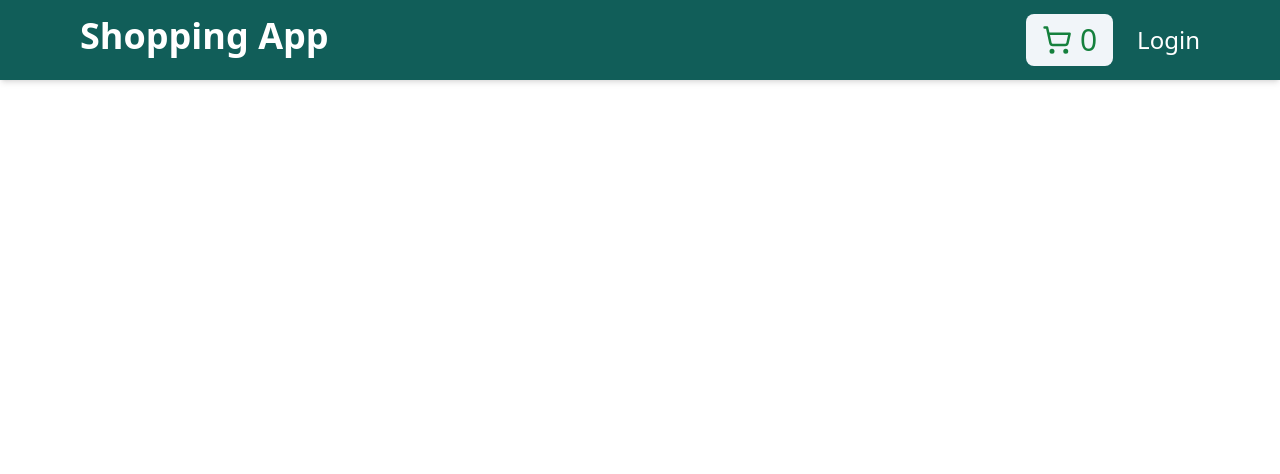
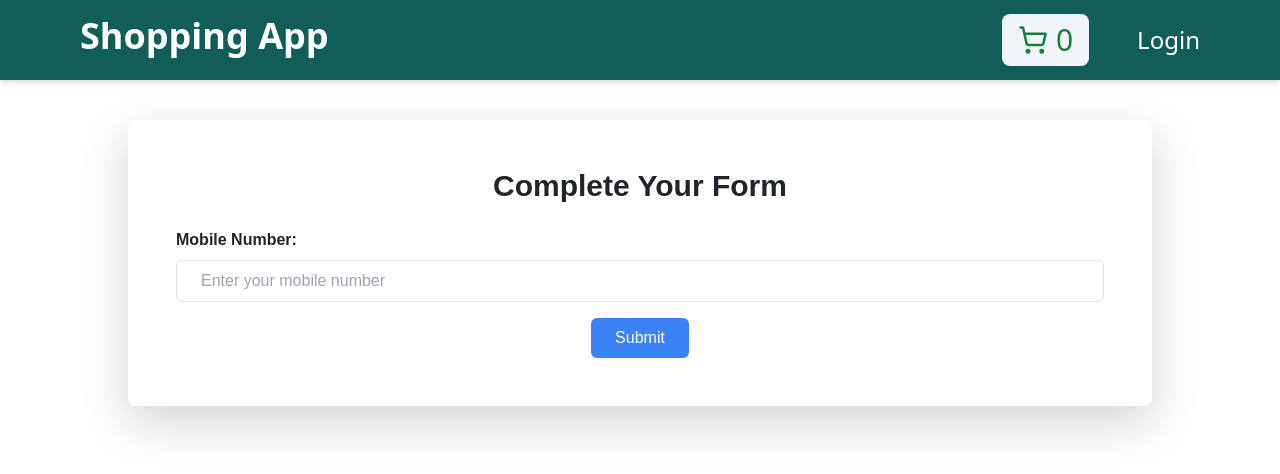
Before and after one commit to Harris-Shoukat/shoppingcart, a React (Create React App) app: page /completeform in a window 1280 px wide. Shown: the top 474 px of the page. Built offline with nearby package versions, Linux system fonts and the light colour scheme; no server answers.

Commit message:
profile form add register full name

```diff
--- a/src/App.js
+++ b/src/App.js
@@ -7,8 +7,9 @@ import "bootstrap/dist/css/bootstrap.min.css";
 import { Toaster } from "react-hot-toast";
 import LoginPage from "./pages/LoginPage";
 import RegisterPage from "./pages/Register";
-import { getAuth, onAuthStateChanged } from "firebase/auth";
 import { AuthProvider } from "./firebase/AuthContext";
+import Profile from "./pages/Profile";
+import CompleteForm from "./pages/CompleteForm";
 
 function App() {
   return (
@@ -29,6 +30,8 @@ function App() {
           <Route path="/details/:pid" element={<Detail />} />
           <Route path="/login" element={<LoginPage />} />
           <Route path="/register" element={<RegisterPage />} />
+          <Route path="/profile" element={<Profile />} />
+          <Route path="/completeform" element={<CompleteForm />} />
         </Routes>
       </div>
     </AuthProvider>
--- a/src/components/Navbar.jsx
+++ b/src/components/Navbar.jsx
@@ -2,8 +2,9 @@ import { getAuth, onAuthStateChanged, signOut } from "firebase/auth";
 import React, { useEffect, useState } from "react";
 import { LuShoppingCart } from "react-icons/lu";
 import { useSelector } from "react-redux";
-import { Link } from "react-router-dom";
+import { Link, useNavigate } from "react-router-dom";
 import app from "../firebase/FirebaseConfig";
+import { IoPerson } from "react-icons/io5";
 
 const auth = getAuth(app);
 
@@ -11,17 +12,24 @@ const Navbar = () => {
   const { totalQuantity } = useSelector((state) => state.allCart);
   const [user, setUser] = useState(null);
 
+  const navigate = useNavigate();
+
   useEffect(() => {
     onAuthStateChanged(auth, (user) => {
       if (user) {
         setUser(user);
-        console.log("user is present");
+        console.log("user is present", user);
       } else {
         setUser(null);
         console.log("user is logged out");
       }
     });
   }, []);
+
+  const handleProfileClick = () => {
+    // Navigate to profile page when icon is clicked
+    navigate("/profile");
+  };
 
   return (
     <div className="px-20 h-20 bg-teal-800 shadow-md flex items-center justify-between sticky top-0 z-10">
@@ -30,7 +38,7 @@ const Navbar = () => {
           Shopping App
         </h1>
       </Link>
-      <div className="flex gap-4">
+      <div className="flex gap-5">
         <Link
           to="/cartpage"
           className="flex items-center bg-slate-100 justify-center text-3xl no-underline gap-2 py-2 px-3 rounded-lg"
@@ -39,11 +47,22 @@ const Navbar = () => {
           <span className=" text-green-700">{totalQuantity} </span>
         </Link>
         {user ? (
-          <Link to={"/"} className="no-underline">
-            <p onClick={()=> signOut(auth)} className="text-white text-2xl h-full flex justify-center items-center">
-              Logout
-            </p>
-          </Link>
+          <>
+            <Link to={"/"} className="no-underline">
+              <p
+                onClick={() => signOut(auth)}
+                className="text-white text-2xl h-full flex justify-center items-center"
+              >
+                Logout
+              </p>
+            </Link>
+            <div className=" cursor-pointer bg-teal-900 w-[50px] flex justify-center items-center rounded-full ">
+              <IoPerson
+                onClick={handleProfileClick}
+                className="size-7 text-white "
+              />
+            </div>
+          </>
         ) : (
           <Link to={"/login"} className="no-underline">
             <p className="text-white text-2xl h-full flex justify-center items-center">
--- /dev/null
+++ b/src/pages/CompleteForm.jsx
@@ -0,0 +1,98 @@
+import React, { useState } from "react";
+import { getAuth } from "firebase/auth";
+import { db } from "../firebase/FirebaseConfig"; // assuming you exported 'db' from FirebaseConfig
+import { doc, updateDoc, getDoc } from "firebase/firestore";
+
+const CompleteForm = () => {
+  const [phoneNumber, setPhoneNumber] = useState("");
+  const [error, setError] = useState("");
+  const [loading, setLoading] = useState(false); // To handle the loading state
+
+  const handleSubmit = async (e) => {
+    e.preventDefault();
+
+    // Validation: Check for 11-digit phone number
+    const phonePattern = /^[0-9]{11}$/;
+    if (!phonePattern.test(phoneNumber)) {
+      setError("Please enter a valid 11-digit mobile number.");
+      return;
+    }
+
+    setError(""); // Clear error if valid phone number
+
+    // Get the current user
+    const auth = getAuth();
+    const user = auth.currentUser;
+
+    if (user) {
+      setLoading(true); // Show loading indicator
+      try {
+        // Get the reference to the user's document in Firestore
+        const docRef = doc(db, "users", user.uid);
+
+        // Fetch the current document to check if the mobile field is an empty string
+        const docSnap = await getDoc(docRef);
+
+        if (docSnap.exists()) {
+          const userData = docSnap.data();
+
+          // Check if the mobile field is an empty string
+          if (userData.mobile === "") {
+            // If mobile is empty, update it with the new number
+            await updateDoc(docRef, {
+              mobile: phoneNumber,
+            });
+            alert("Mobile number updated successfully!");
+          } else {
+            alert("Mobile number is already set.");
+          }
+        } else {
+          alert("User document not found.");
+        }
+      } catch (error) {
+        console.error("Error updating document: ", error);
+        setError("There was an error updating your phone number. Please try again.");
+      } finally {
+        setLoading(false); // Hide loading indicator
+      }
+    } else {
+      setError("No authenticated user found. Please log in.");
+    }
+  };
+
+  return (
+    <div className="complete-form-container w-4/5 mx-auto p-5 bg-white shadow-lg rounded-lg mt-10">
+      <h1 className="text-3xl text-center font-semibold mb-6">Complete Your Form</h1>
+
+      <form onSubmit={handleSubmit} className="space-y-4">
+        <div className="flex flex-col">
+          <label htmlFor="phoneNumber" className="font-semibold mb-2">
+            Mobile Number:
+          </label>
+          <input
+            type="text"
+            id="phoneNumber"
+            name="phoneNumber"
+            placeholder="Enter your mobile number"
+            value={phoneNumber}
+            onChange={(e) => setPhoneNumber(e.target.value)}
+            className="px-4 py-2 border rounded-md focus:outline-none focus:ring-2 focus:ring-blue-500"
+          />
+          {error && <p className="text-red-500 mt-2">{error}</p>}
+        </div>
+
+        <div className="flex justify-center">
+          <button
+            type="submit"
+            className="bg-blue-500 text-white py-2 px-4 rounded-md hover:bg-blue-600 transition-all"
+            disabled={loading} // Disable button while loading
+          >
+            {loading ? "Updating..." : "Submit"}
+          </button>
+        </div>
+      </form>
+    </div>
+  );
+};
+
+export default CompleteForm;
--- /dev/null
+++ b/src/pages/Profile.jsx
@@ -0,0 +1,75 @@
+import React, { useState, useEffect } from "react";
+import { getAuth } from "firebase/auth";
+import app from "../firebase/FirebaseConfig";
+import { useNavigate } from "react-router-dom";
+
+const auth = getAuth(app);
+
+const Profile = () => {
+  const [userDetails, setUserDetails] = useState({
+    userid: "",
+    name: "",
+    email: "",
+    phoneNumber: "",
+  });
+
+  const navigate = useNavigate(); // Initialize navigate
+
+  useEffect(() => {
+    const user = auth.currentUser;
+    if (user) {
+      console.log(user);
+
+      setUserDetails({
+        userid: user.uid,
+        name: user.displayName || "Not Available",
+        email: user.email,
+        phoneNumber: user.phoneNumber || "Not Available", // You might need to fetch this from Firestore
+      });
+    }
+  }, []);
+
+  // Handler for the button click
+  const handleRedirect = () => {
+    navigate("/completeform"); // Redirect to /completeform
+  };
+
+  return (
+    <div className="profile-container w-4/5 mx-auto p-5 bg-white shadow-lg rounded-lg mt-10">
+      {/* Add a button at the top */}
+      <button
+        onClick={handleRedirect}
+        className="bg-blue-500 text-white py-2 px-4 rounded-md mb-4 hover:bg-blue-600 transition-all"
+      >
+        Complete Profile
+      </button>
+
+      <h1 className="text-3xl text-center font-semibold mb-6">
+        Profile Details
+      </h1>
+
+      <div className="profile-details space-y-4">
+        <div className="flex justify-between">
+          <span className="font-semibold">User ID:</span>
+          <span>{userDetails.userid}</span>
+        </div>
+        <div className="flex justify-between">
+          <span className="font-semibold">Name:</span>
+          <span>{userDetails.name}</span>
+        </div>
+
+        <div className="flex justify-between">
+          <span className="font-semibold">Email:</span>
+          <span>{userDetails.email}</span>
+        </div>
+
+        <div className="flex justify-between">
+          <span className="font-semibold">Phone Number:</span>
+          <span>{userDetails.phoneNumber}</span>
+        </div>
+      </div>
+    </div>
+  );
+};
+
+export default Profile;
--- a/src/pages/Register.jsx
+++ b/src/pages/Register.jsx
@@ -1,30 +1,58 @@
 import React, { useState } from "react";
-import { createUserWithEmailAndPassword, getAuth } from "firebase/auth";
-import app from "../firebase/FirebaseConfig";
+import {
+  createUserWithEmailAndPassword,
+  getAuth,
+  updateProfile,
+} from "firebase/auth";
+import { db } from "../firebase/FirebaseConfig";
+import { collection, addDoc } from "firebase/firestore";
+import { useNavigate } from "react-router-dom";
 
-const auth = getAuth(app);
+const auth = getAuth();
 
 const RegisterPage = () => {
+  const [name, setName] = useState("");
   const [email, setEmail] = useState("");
   const [password, setPassword] = useState("");
   const [confirmPassword, setConfirmPassword] = useState("");
 
-  const handleSubmit = (e) => {
+  const usersCollectionRef = collection(db, "users");
+
+  const navigate = useNavigate();
+
+  const handleSubmit = async (e) => {
     e.preventDefault();
 
-    createUserWithEmailAndPassword(auth, email, password).then(() => {
-      alert("Sign up successfull");
-    });
-
-    // Handle registration logic here
     if (password !== confirmPassword) {
       alert("Passwords do not match");
       return;
     }
 
-    console.log("Email:", email);
-    console.log("Password:", password);
-    console.log("Confirm Password:", confirmPassword);
+    try {
+      const userCredential = await createUserWithEmailAndPassword(
+        auth,
+        email,
+        password
+      );
+      const user = userCredential.user;
+
+      await addDoc(usersCollectionRef, {
+        name: name,
+        email: email,
+        uid: user.uid,
+      });
+
+      await updateProfile(user, {
+        displayName: name,
+      });
+
+      alert("Sign up successful!");
+
+      navigate("/");
+    } catch (error) {
+      console.error("Error during registration:", error);
+      alert("Error during registration: " + error.message);
+    }
   };
 
   return (
@@ -35,6 +63,24 @@ const RegisterPage = () => {
         </h2>
 
         <form onSubmit={handleSubmit} className="space-y-4">
+          <div>
+            <label
+              htmlFor="name"
+              className="block text-sm font-medium text-gray-600"
+            >
+              Full Name
+            </label>
+            <input
+              id="name"
+              type="text"
+              value={name}
+              onChange={(e) => setName(e.target.value)}
+              required
+              className="mt-1 block w-full px-4 py-2 border border-gray-300 rounded-md shadow-sm focus:outline-none focus:ring-2 focus:ring-blue-400"
+              placeholder="Enter your name"
+            />
+          </div>
+
           <div>
             <label
               htmlFor="email"
```
Also changed, not shown: src/pages/LoginPage.jsx (line endings or trailing spaces).
